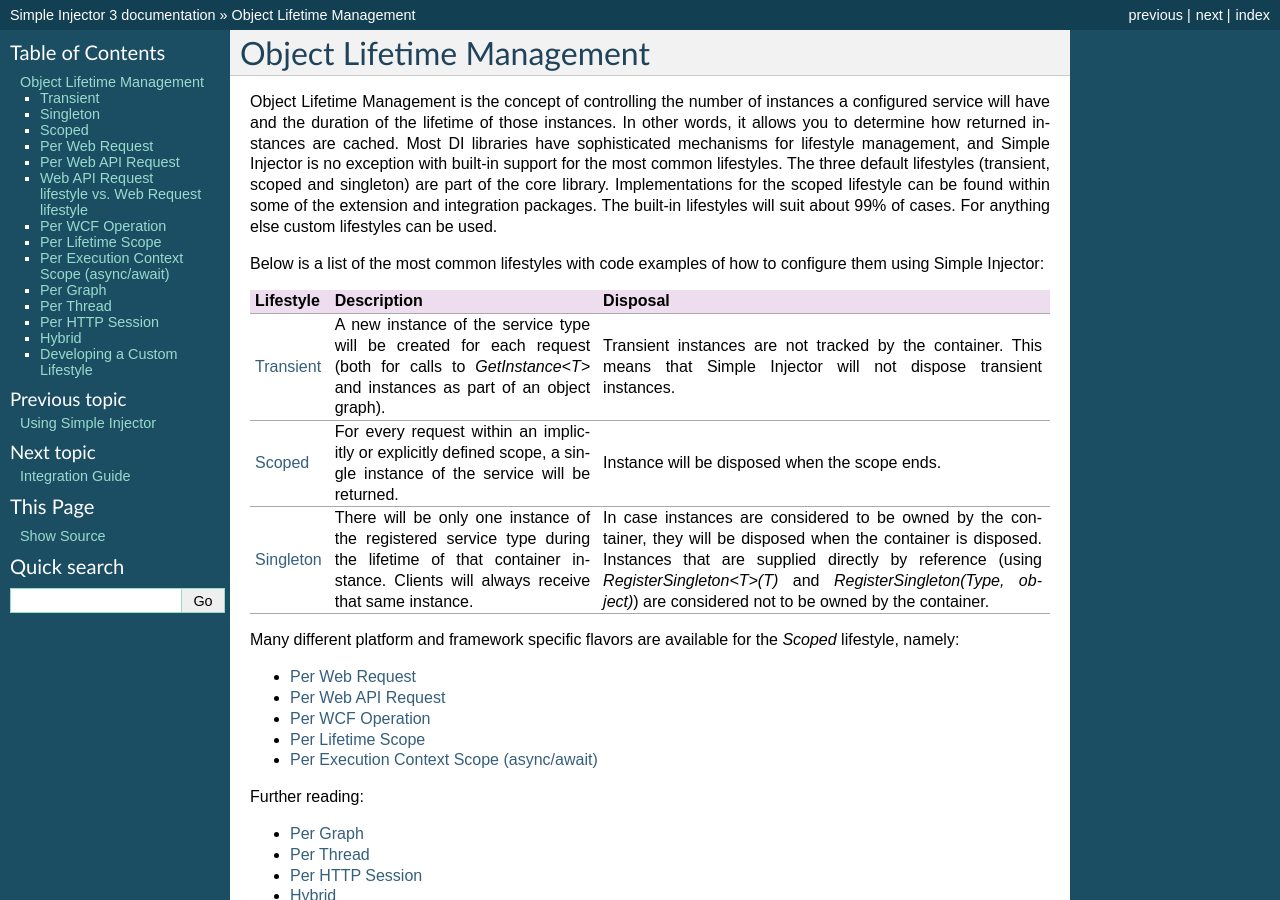
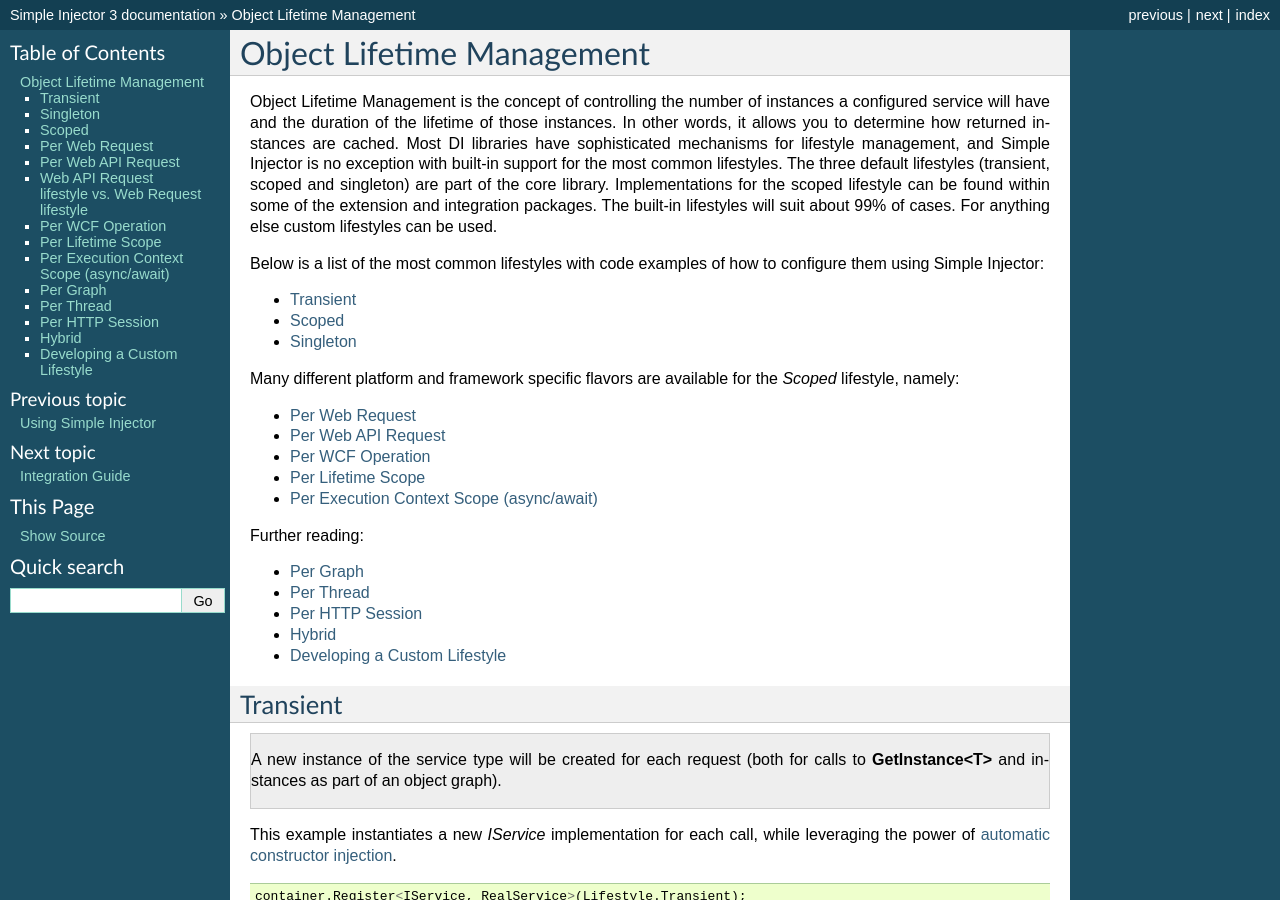
Before and after one commit to simpleinjector/Documentation, a Sphinx documentation site: the page built from source/lifetimes.rst, in a window 1280 px wide and 900 px high. Built offline with Sphinx 7.4.7, drawn with Linux system fonts in a browser that asks for light colours.

Commit message:
Revert "Tablarized transient/scoped/singlton."
This reverts commit 3160841716ecd38531807c9c487552b4cbcd433d.

```diff
--- a/source/lifetimes.rst
+++ b/source/lifetimes.rst
@@ -6,24 +6,9 @@ Object Lifetime Management is the concept of controlling the number of instances
 
 Below is a list of the most common lifestyles with code examples of how to configure them using Simple Injector:
 
-+----------------+----------------------------------------------------------+-------------------------------------------------------------+
-|   Lifestyle    |                          Description                     |                           Disposal                          |
-+================+==========================================================+=============================================================+
-|:ref:`Transient | A new instance of the service type will be created for   | Transient instances are not tracked by the container. This  |
-|<Transient>`    | each request (both for calls to *GetInstance<T>* and     | means that Simple Injector will not dispose transient       |
-|                | instances as part of an object graph).                   | instances.                                                  |
-+----------------+----------------------------------------------------------+-------------------------------------------------------------+
-|:ref:`Scoped    | For every request within an implicitly or explicitly     | Instance will be disposed when the scope ends.              |
-|<Scoped>`       | defined scope, a single instance of the service will be  |                                                             |
-|                | returned.                                                |                                                             |
-+----------------+----------------------------------------------------------+-------------------------------------------------------------+
-|:ref:`Singleton | There will be only one instance of the registered        | In case instances are                                       |
-|<Singleton>`    | service type during the lifetime of that container       | considered to be owned by the container, they will be       |
-|                | instance. Clients will always receive that same          | disposed when the container is disposed. Instances that are |
-|                | instance.                                                | supplied directly by reference (using                       |
-|                |                                                          | *RegisterSingleton<T>(T)* and *RegisterSingleton(Type,      |
-|                |                                                          | object)*) are considered not to be owned by the container.  |
-+----------------+----------------------------------------------------------+-------------------------------------------------------------+
+* :ref:`Transient <Transient>`
+* :ref:`Scoped <Scoped>`
+* :ref:`Singleton <Singleton>`
 
 Many different platform and framework specific flavors are available for the *Scoped* lifestyle, namely:
 
```
